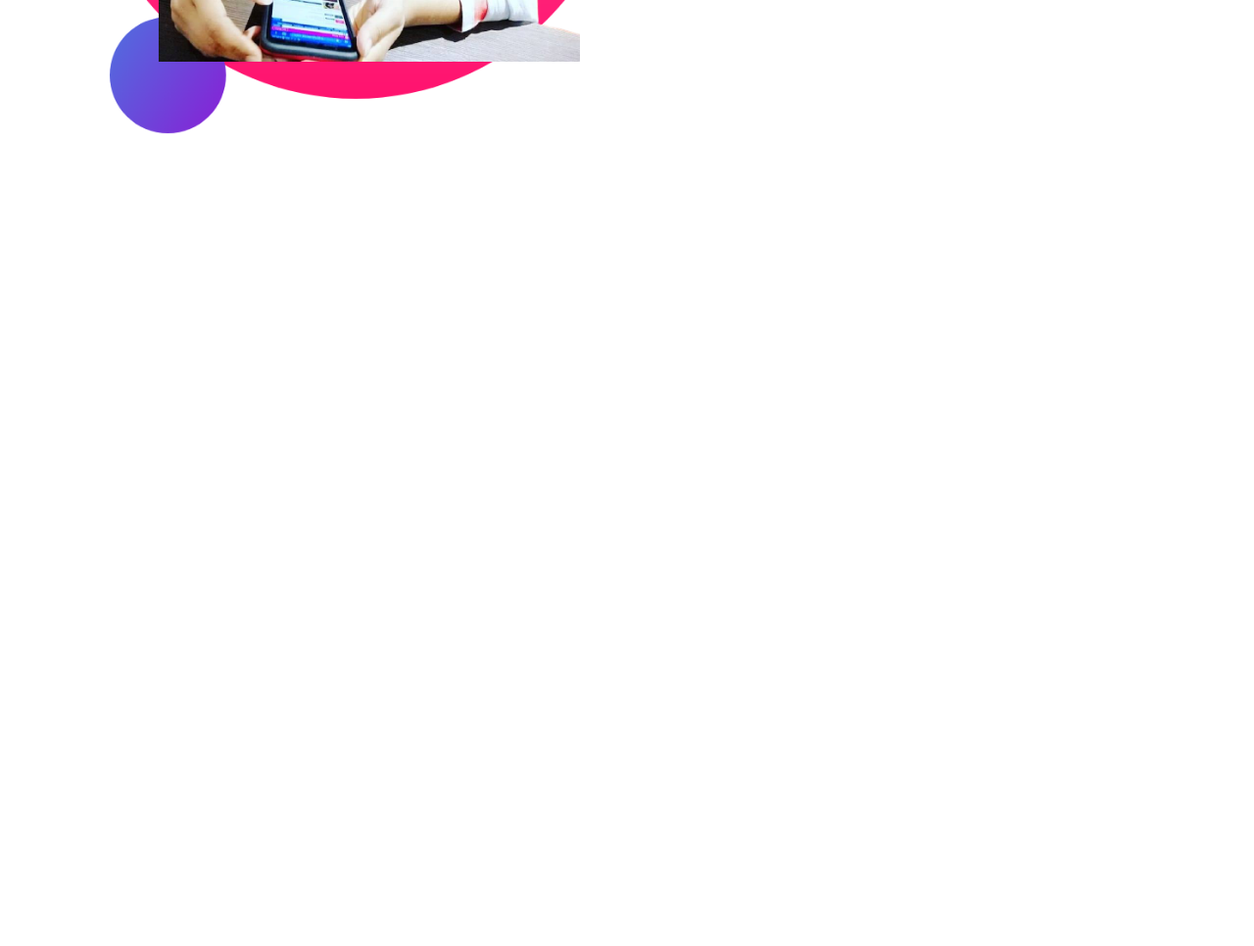
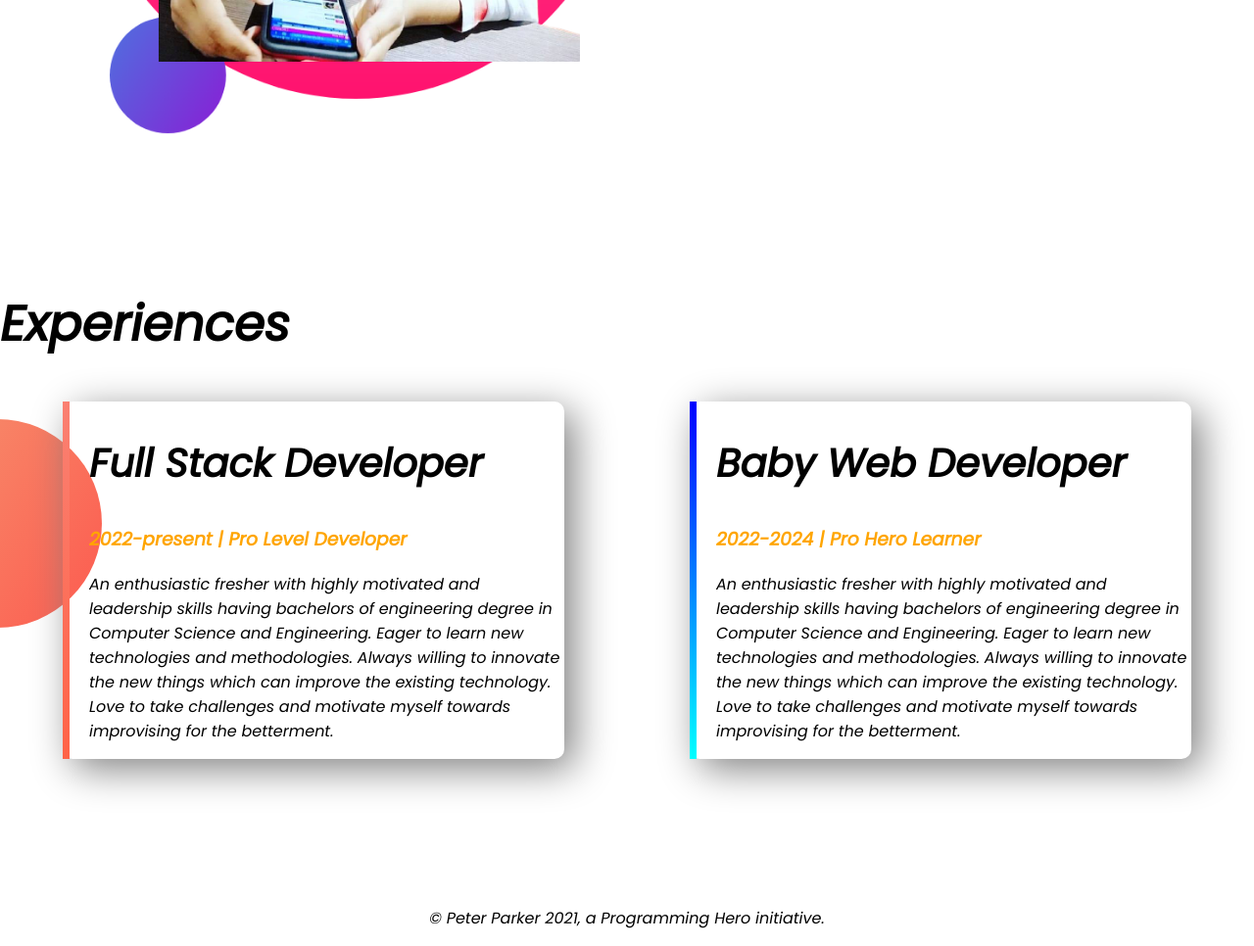
Before and after one commit to sumaiya722/developer-portfolio, a plain HTML site: page index.html in a window 1280 px wide. Shown: the part 1242-2208 px from the top of the page at 98% size. Before the commit the page ends 1536 px from the top, so only its background shows below. Drawn offline with Linux system fonts and the light colour scheme.

Commit message:
footer and experience added

```diff
--- a/index.html
+++ b/index.html
@@ -13,7 +13,7 @@
 </head>
 
 <body>
-    <section class="top-banner">
+    <section class="top-banner flexible-container">
         <div class="half-width">
             <h1>Welcome To</h1>
             <h1><span class="orange-color">Sumaiya Akter</span> World!</h1>
@@ -35,7 +35,7 @@
             <img src="images/my-bg (1).png" alt="">
         </div>
     </section>
-    <section class="dream-big">
+    <section class="dream-big flexible-container">
         <div class="half-width">
             <img src="images/my-bg3.png" alt="">
         </div>
@@ -51,6 +51,38 @@
             <a class="link-button" target="_blank" href="">Download Resume</a>
         </div>
     </section>
+    <section class="experience-area">
+        <h1> Experiences</h1>
+        <div class="flexible-container">
+            <div id="full-stack-experience" class="experience-item">
+                <h2>Full Stack Developer</h2>
+                <h3 class="orange-color">2022-present | Pro Level Developer</h3>
+                <p>An enthusiastic fresher with highly motivated and leadership skills having bachelors of engineering
+                    degree in Computer Science and Engineering. Eager to learn new technologies and methodologies.
+                    Always
+                    willing to innovate the new things which can improve the existing technology. Love to take
+                    challenges
+                    and motivate myself towards improvising for the betterment.
+                </p>
+            </div>
+            <div id="web-dev-experience" class="experience-item">
+                <h2>Baby Web Developer</h2>
+                <h3 class="orange-color">2022-2024 | Pro Hero Learner</h3>
+                <p>An enthusiastic fresher with highly motivated and leadership skills having bachelors of engineering
+                    degree in Computer Science and Engineering. Eager to learn new technologies and methodologies.
+                    Always
+                    willing to innovate the new things which can improve the existing technology. Love to take
+                    challenges
+                    and motivate myself towards improvising for the betterment.
+                </p>
+            </div>
+        </div>
+    </section>
+    <footer>
+        <p>
+            © Peter Parker 2021, a Programming Hero initiative.
+        </p>
+    </footer>
 </body>
 
 </html>
--- a/style.css
+++ b/style.css
@@ -5,10 +5,13 @@ body{
 h1{
     font-size: 50px;
 }
+h2{
+    font-size: 40px;
+}
 .orange-color{
     color:orange;
 }
-section{
+.flexible-container{
     display:flex;
     margin-bottom: 150px;
 }
@@ -21,7 +24,7 @@ section{
 }
 .link-button{
     text-decoration: none;
-    background-image: linear-gradient(orange tomato);
+    background-image: linear-gradient(orange, tomato);
     padding: 10px 40px;
     color: white;
     font-weight: 700;
@@ -36,3 +39,29 @@ section{
     background-repeat: no-repeat;
     background-position: right;
 }
+.experience-area{
+    background-image: url(images/exp-bg.png);
+    background-repeat: no-repeat;
+    background-position: left;
+}
+.experience-item{
+    width: 40%;
+    margin-left: 5%;
+    margin-right: 5% ;
+    padding-left: 20px;
+    border-radius: 10px;
+    box-shadow: 10px 10px 40px gray
+}
+#web-dev-experience{
+    border-left: 7px solid;
+    border-image: linear-gradient(blue,cyan);
+    border-image-slice: 1;
+}
+#full-stack-experience{
+    border-left: 7px solid;
+    border-image: linear-gradient(salmon,tomato);
+    border-image-slice: 1;
+}
+footer p{
+    text-align: center;
+}
```
